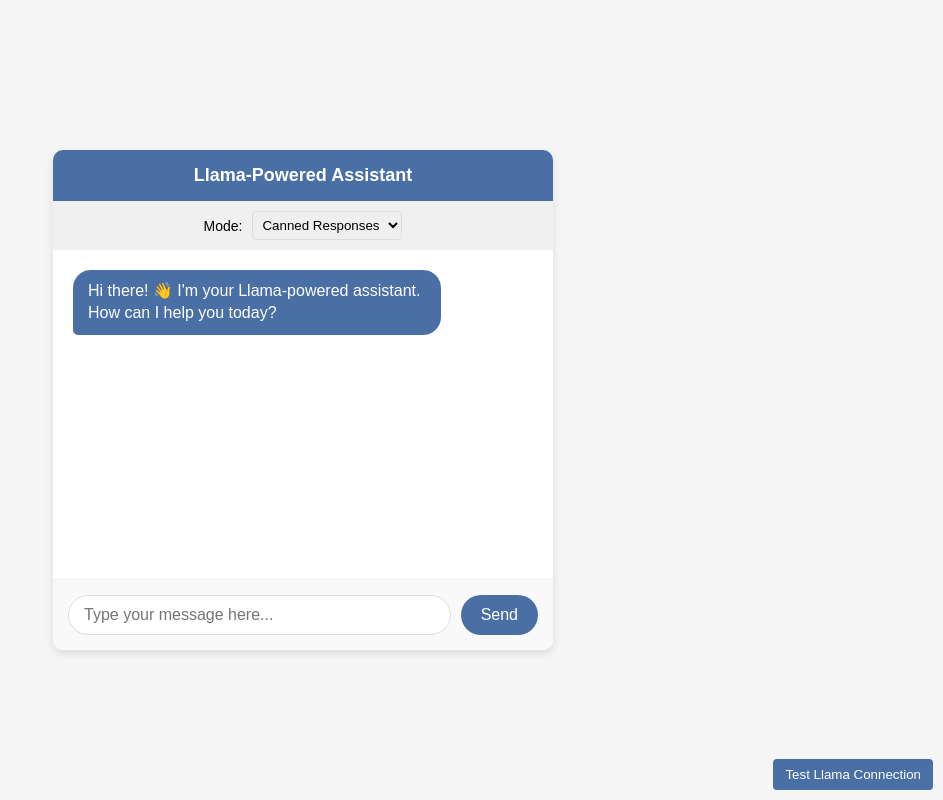
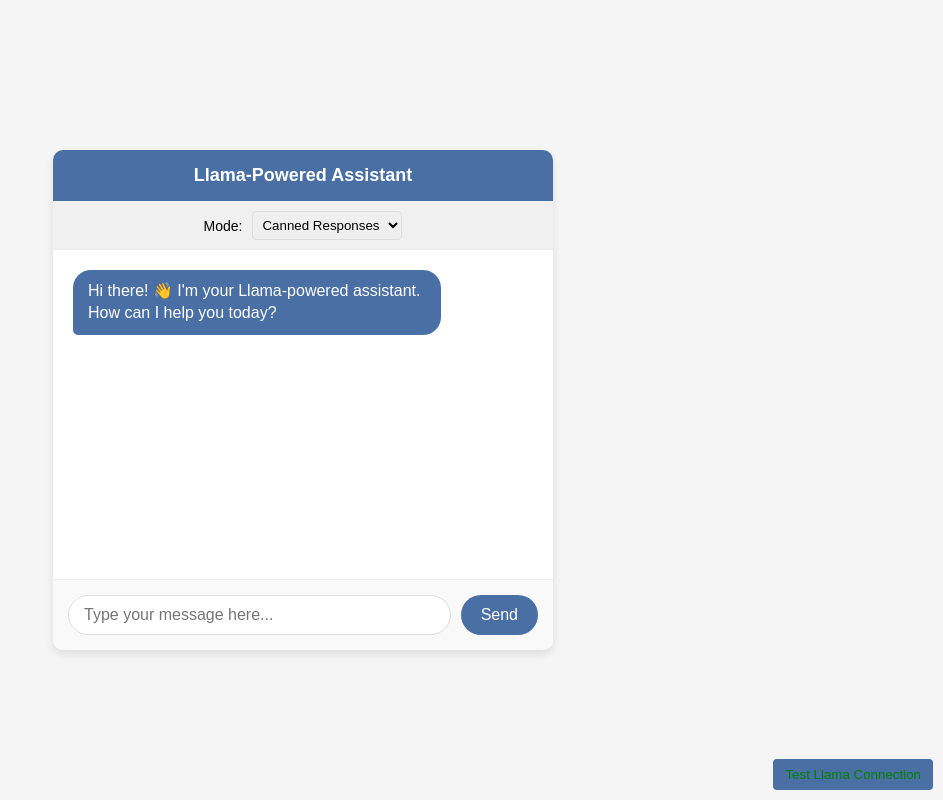
Before and after one commit to iev6/sturdy-tribble-chatbot, a plain HTML site: page chatbot.html in a window 1280 px wide. Shown: the whole page, without its empty margins (337-1280 px from the left). Drawn offline with Linux system fonts and the light colour scheme.

Commit message:
updated button color

```diff
--- a/chatbot.html
+++ b/chatbot.html
@@ -343,7 +343,7 @@
       testButton.style.right = '10px';
       testButton.style.padding = '8px 12px';
       testButton.style.background = '#4a6fa5';
-      testButton.style.color = 'white';
+      testButton.style.color = 'green';
       testButton.style.border = 'none';
       testButton.style.borderRadius = '4px';
       testButton.style.cursor = 'pointer';
```
